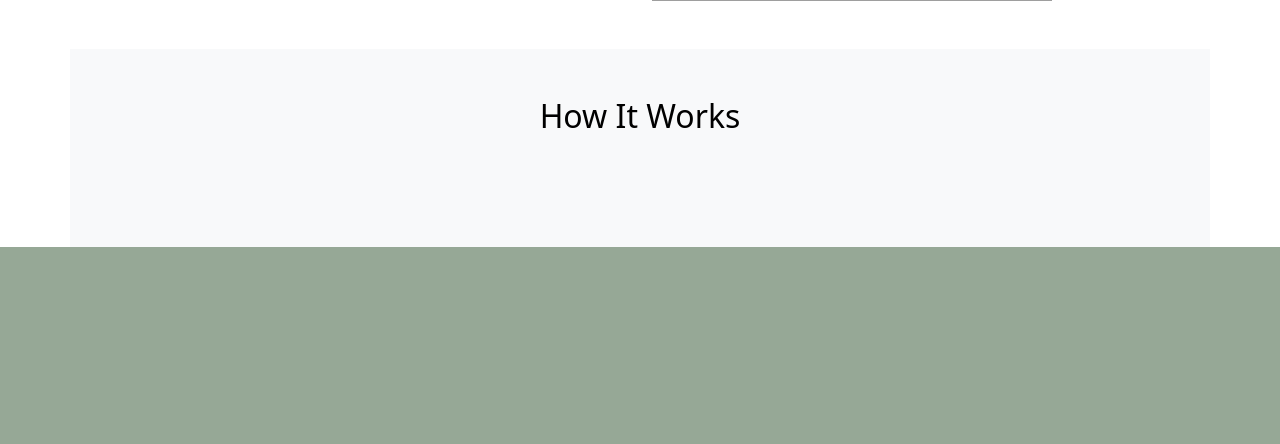
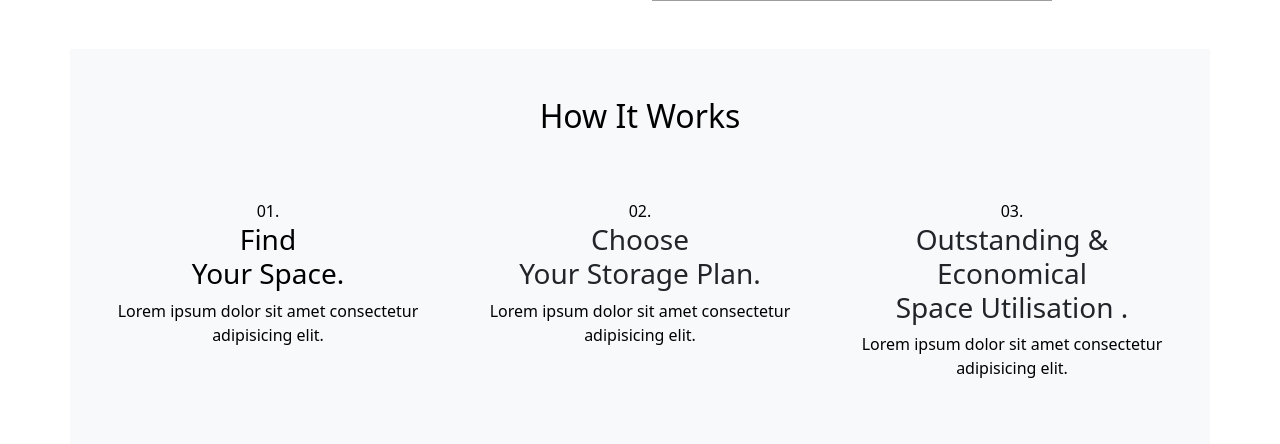
Before and after one commit to ezekielkibiego/Store_Centre, a Django app: page / in a window 1280 px wide. Shown: the part 3165-3609 px from the top of the page. Before the commit the page ends 3412 px from the top, so only its background shows below. Run offline with Django 3.2, Linux system fonts and the light colour scheme; some libraries are stand-ins or nearby versions; some web fonts are replaced; grey boxes are pictures that could not be loaded.

Commit message:
added 3 hypothesis sections

```diff
--- a/templates/index.html
+++ b/templates/index.html
@@ -158,8 +158,34 @@
           <h2 class="section-title mb-3 text-black">How It Works</h2>
         </div>
       </div>
+      <div class="row">
+        <div class="col-md-4 text-center">
+            <div class="pr-5 first-step">
+              <span class="text-black">01.</span>
+              <span class="custom-icon flaticon-house text-black"></span>
+              <h3 class="text-black">Find <br> Your Space.</h3>
+              <p class="text-black">Lorem ipsum dolor sit amet consectetur adipisicing elit.</p>
+            </div>
+          </div>
 
+          <div class="col-md-4 text-center">
+            <div class="pr-5 second-step">
+              <span class="text-black">02.</span>
+              <span class="custom-icon flaticon-coin text-black"></span>
+              <h3 class="text-dark">Choose <br> Your Storage Plan.</h3>
+              <p class="text-black">Lorem ipsum dolor sit amet consectetur adipisicing elit.</p>
+            </div>
+          </div>
 
+          <div class="col-md-4 text-center">
+            <div class="pr-5">
+              <span class="text-black">03.</span>
+              <span class="custom-icon flaticon-home text-black"></span>
+              <h3 class="text-dark">Outstanding & Economical <br> Space Utilisation .</h3>
+              <p class="text-black">Lorem ipsum dolor sit amet consectetur adipisicing elit.</p>
+            </div>
+          </div>
+      </div>
 </div>
   </div>
 
```
